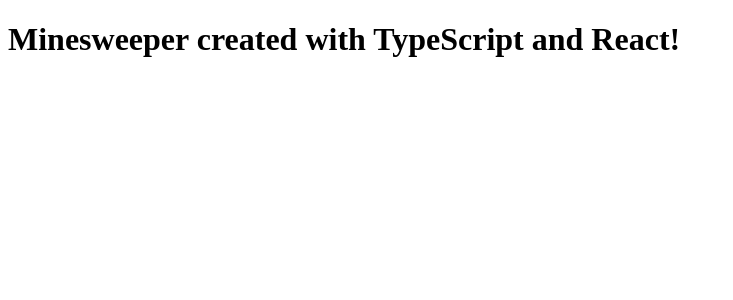
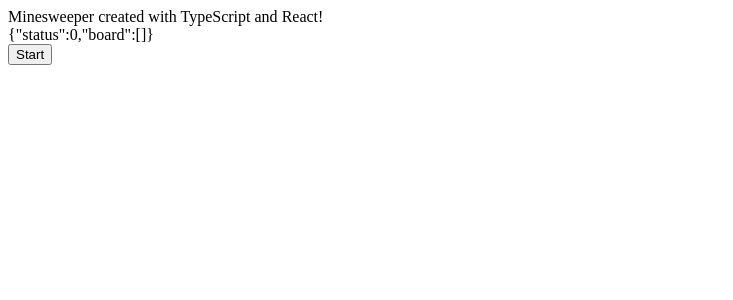
Before and after one commit to cmccormack/minesweeper, a React app: page / in a window 1280 px wide. Shown: the top 300 px of the page, without its empty margins (0-733 px from the left). Built offline with nearby package versions, Linux system fonts and the light colour scheme.

Commit message:
Add state management solution (#18)
* Add state management solution

* Restructure to put type definitions in better places

* Use shorter component typing

```diff
--- a/src/components/App.tsx
+++ b/src/components/App.tsx
@@ -1,4 +1,6 @@
 import * as React from "react";
+import { GameStateProvider } from "../context/GameContext";
+import Board from "./Board";
 
 export interface AppProps {
   compiler: string;
@@ -6,7 +8,8 @@
 }
 
 export const App = (props: AppProps): JSX.Element => (
-  <h1>
+  <GameStateProvider>
     Minesweeper created with {props.compiler} and {props.framework}!
-  </h1>
+    <Board />
+  </GameStateProvider>
 );
--- /dev/null
+++ b/src/components/Board.tsx
@@ -0,0 +1,17 @@
+import React from "react";
+import { useContext } from "react";
+import { GameContext } from "../context/GameContext";
+import { startGame } from "../logic/actions";
+
+const Board = (): React.ReactElement => {
+  const { state, dispatch } = useContext(GameContext);
+
+  return (
+    <>
+      <div>{JSON.stringify(state)}</div>
+      <button onClick={() => dispatch(startGame())}>Start</button>
+    </>
+  );
+};
+
+export default Board;
--- /dev/null
+++ b/src/context/GameContext.tsx
@@ -0,0 +1,34 @@
+import React from "react";
+import PropTypes from "prop-types";
+import { FC, useReducer } from "react";
+import { GameAction } from "../logic/actions";
+import { rootReducer, initialState, GameState } from "../logic/reducer";
+
+interface ContextState {
+  state: GameState;
+  dispatch: React.Dispatch<GameAction<unknown>>;
+}
+
+const initialContextState: ContextState = {
+  state: initialState,
+  dispatch: () => {
+    throw new Error("Tried to call dispatch on an uninitialized context");
+  },
+};
+
+export const GameContext = React.createContext(initialContextState);
+
+export const GameStateProvider: FC<{}> = props => {
+  // Did someone whisper redux?
+  const [state, dispatch] = useReducer(rootReducer, initialState);
+
+  return (
+    <GameContext.Provider value={{ state, dispatch }}>
+      {props.children}
+    </GameContext.Provider>
+  );
+};
+
+GameStateProvider.propTypes = {
+  children: PropTypes.node.isRequired,
+};
--- /dev/null
+++ b/src/logic/actions.ts
@@ -0,0 +1,12 @@
+export interface GameAction<PayloadType> {
+  type: GameActionType;
+  payload?: PayloadType;
+}
+
+export enum GameActionType {
+  StartGame,
+}
+
+export function startGame(): GameAction<void> {
+  return { type: GameActionType.StartGame };
+}
--- /dev/null
+++ b/src/logic/reducer.ts
@@ -0,0 +1,38 @@
+import { GameAction, GameActionType } from "./actions";
+
+enum GridElementState {
+  Hidden,
+  Discovered,
+}
+
+export interface GridElement {
+  state: GridElementState;
+}
+
+export interface GameState {
+  status: GameStatus;
+  board: GridElement[];
+}
+
+export enum GameStatus {
+  Initial,
+  Running,
+  Ended,
+}
+
+export const initialState: GameState = {
+  status: GameStatus.Initial,
+  board: [],
+};
+
+export function rootReducer<T>(
+  state = initialState,
+  action: GameAction<T>
+): GameState {
+  switch (action.type) {
+    case GameActionType.StartGame:
+      return { ...state, status: GameStatus.Running };
+    default:
+      return state;
+  }
+}
```
